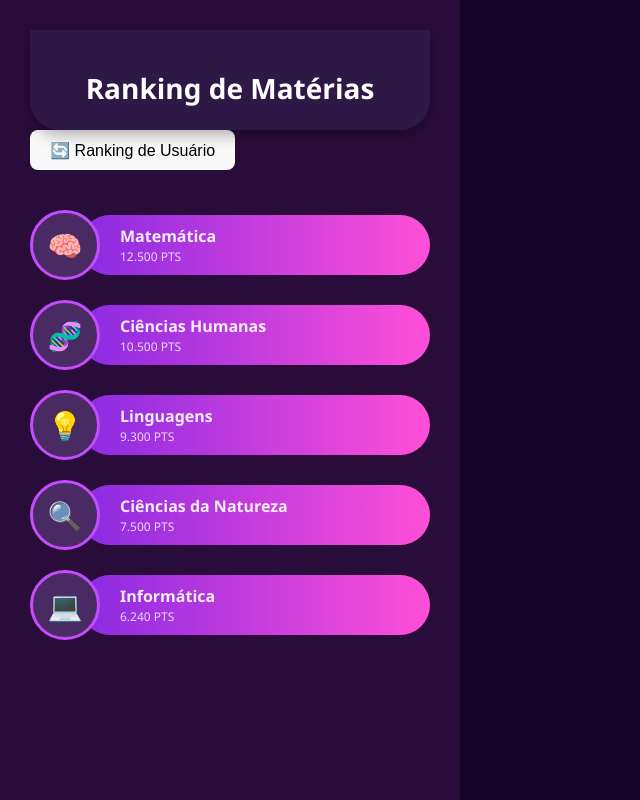
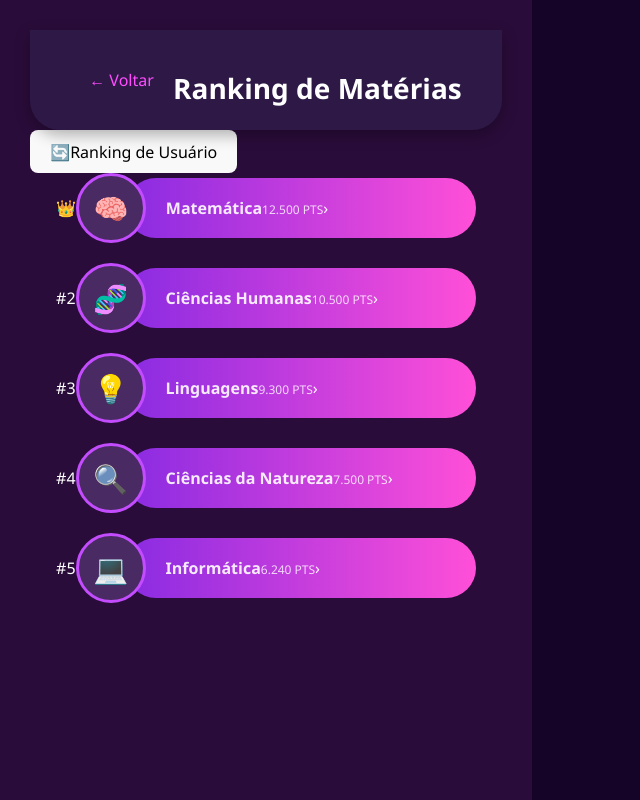
Before and after one commit to OSG-Online-Study-Group/OSG-Web-React, a React (Vite) app: page /OSG-Web-React/Ranking in a window 1280 px wide. Shown: the whole page, without its empty margins (0-640 px from the left). Built offline with nearby package versions, Linux system fonts and the light colour scheme.

Commit message:
refactor: enhance Ranking component layout and navigation

```diff
--- a/src/components/ranking/index.jsx
+++ b/src/components/ranking/index.jsx
@@ -2,7 +2,8 @@ import { useNavigate } from "react-router-dom";
 import "./ranking.css";
 
 export default function Ranking() {
-  const navigate = useNavigate()
+  const navigate = useNavigate();
+
   const ranking = [
     { materia: "Matemática", pontos: "12.500 PTS", icon: "🧠", top: true },
     { materia: "Ciências Humanas", pontos: "10.500 PTS", icon: "🧬" },
@@ -13,40 +14,57 @@ export default function Ranking() {
 
   return (
     <div className="ranking-page">
+      <div className="ranking-container">
 
-      {/* Navbar */}
+        {/* Header */}
      <header className="modo-header">
-        <span className="voltar"></span>
+  <button className="back-btn" onClick={() => navigate("/Home")}>
+    ← Voltar
+  </button>
   <h1>Ranking de Matérias</h1>
+  <div className="header-spacer" />  {/* ← espelho do botão */}
 </header>
 
-      <button onClick={() => navigate("/RankingUser")}>
-        🔄 Ranking de Usuário
+        {/* Toggle button */}
+        <div className="toggle-wrapper">
+          <button className="toggle-btn" onClick={() => navigate("/RankingUser")}>
+            <span className="toggle-icon">🔄</span>
+            Ranking de Usuário
           </button>
-
-      {/* Title */}
-      <h2 className="ranking-title"></h2>
+        </div>
 
         {/* Ranking list */}
         <div className="ranking-list">
           {ranking.map((item, index) => (
-          <div className="ranking-item" key={index}>
+            <div
+              className={`ranking-item ${item.top ? "top-item" : ""}`}
+              key={index}
+              style={{ animationDelay: `${index * 0.1}s` }}
+            >
+              {/* Position badge */}
+              <div className="position-badge">
+                {item.top ? "👑" : `#${index + 1}`}
+              </div>
 
-            {item.top && <div className="crown">👑</div>}
-
+              {/* Icon */}
               <div className="icon-box">{item.icon}</div>
 
-            <div className="ranking-bar">
-              <div className="text">
-                <span className="materia" onClick={() => navigate("/RankingUser")}>{item.materia}</span>
+              {/* Bar */}
+              <div
+                className="ranking-bar"
+                onClick={() => navigate("/RankingUser")}
+              >
+                <div className="bar-content">
+                  <span className="materia">{item.materia}</span>
                   <span className="pts">{item.pontos}</span>
                 </div>
+                <div className="bar-arrow">›</div>
               </div>
-
             </div>
           ))}
         </div>
 
       </div>
+    </div>
   );
 }
```
Lines whose indentation alone changed are shown as unchanged.
